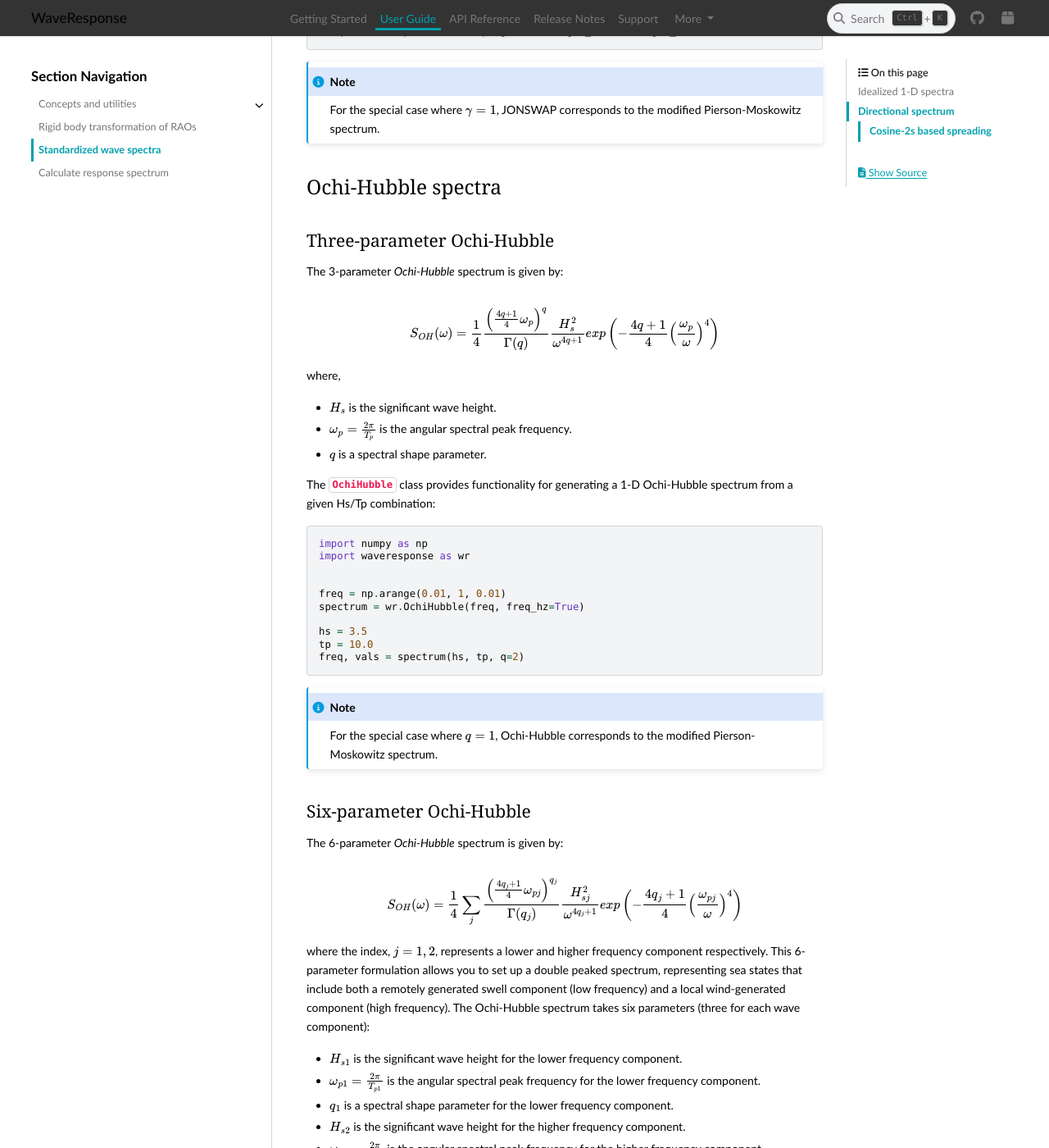
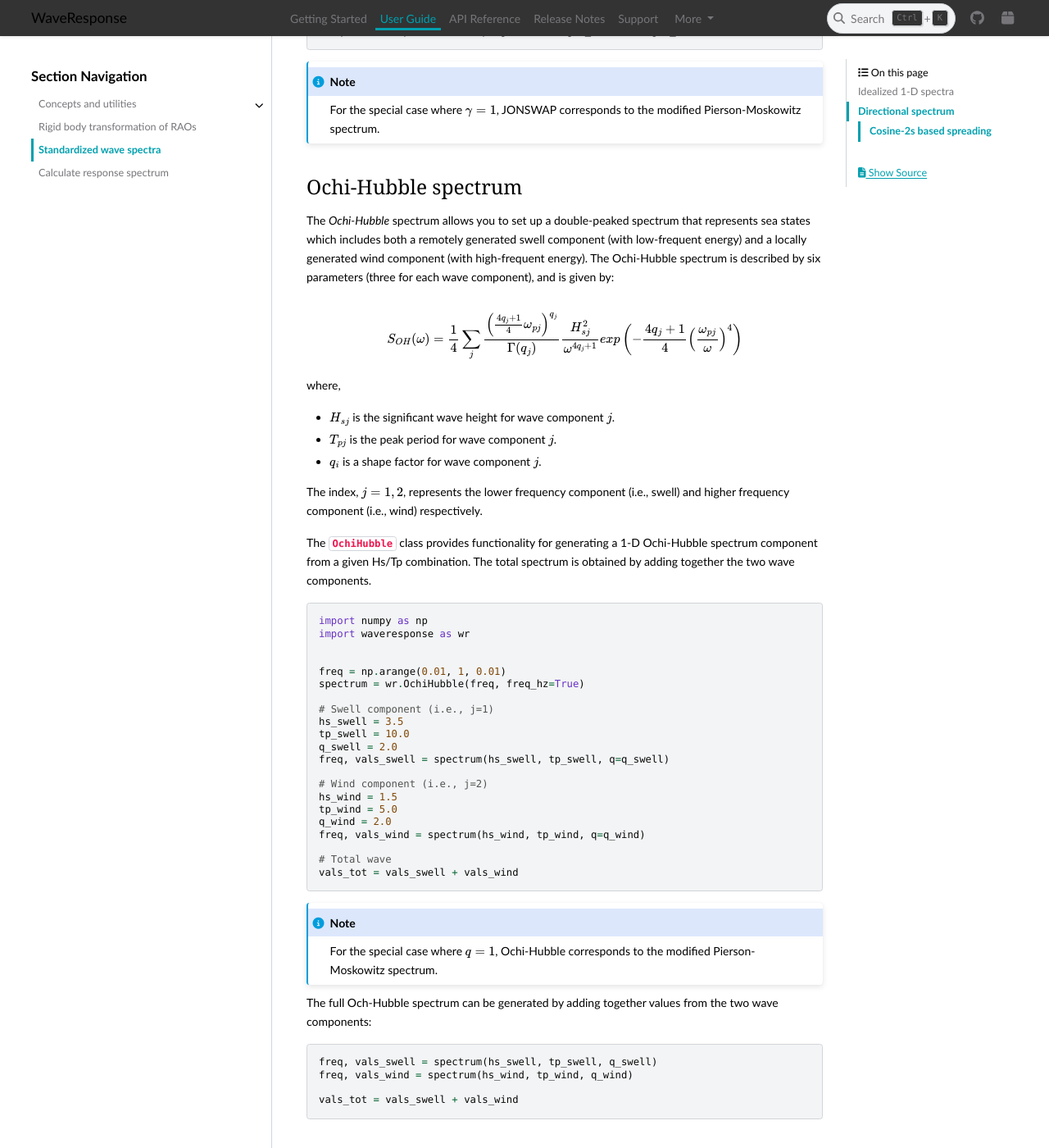
Before and after one commit to 4Subsea/waveresponse-python, a Sphinx documentation site: the page built from docs/user_guide/standardized_spectra.rst, in a window 1280 px wide and 1400 px high, scrolled down 1675 px. Shown: the whole window at 82% size. Built offline with Sphinx 7.4.7 and the PyData theme 0.15.4, drawn with Linux system fonts in a browser that asks for light colours; some of the changed text lies outside the part shown.

Commit message:
new ochi-hubble docs

```diff
--- a/docs/user_guide/standardized_spectra.rst
+++ b/docs/user_guide/standardized_spectra.rst
@@ -94,8 +94,73 @@ JONSWAP spectrum from a given Hs/Tp combination:
     spectrum.
 
 
-Ochi-Hubble spectra
--------------------
+Ochi-Hubble spectrum
+--------------------
+The *Ochi-Hubble* spectrum allows you to set up a double-peaked spectrum that represents
+sea states which includes both a remotely generated swell component (with low-frequent energy)
+and a locally generated wind component (with high-frequent energy). The Ochi-Hubble spectrum
+is described by six parameters (three for each wave component), and is given by:
+
+.. math::
+
+    S_{OH}(\omega) = \frac{1}{4} \sum_j \frac{\left( \frac{4q_j+1}{4}\omega_{pj} \right)^{q_j}}{\Gamma(q_j)}
+    \frac{H_{sj}^2}{\omega^{4q_j+1}}exp\left( -\frac{4q_j+1}{4} \left( \frac{\omega_{pj}}{\omega} \right)^4 \right)
+
+where,
+
+- :math:`H_{sj}` is the significant wave height for wave component :math:`j`.
+- :math:`T_{pj}` is the peak period for wave component :math:`j`.
+- :math:`q_i` is a shape factor for wave component :math:`j`.
+
+The index, :math:`j = 1, 2`, represents the lower frequency component (i.e., swell)
+and higher frequency component (i.e., wind) respectively.
+
+The :class:`~waveresponse.OchiHubble` class provides functionality for generating a 1-D
+Ochi-Hubble spectrum component from a given Hs/Tp combination. The total spectrum
+is obtained by adding together the two wave components.
+
+.. code:: python
+
+    import numpy as np
+    import waveresponse as wr
+
+
+    freq = np.arange(0.01, 1, 0.01)
+    spectrum = wr.OchiHubble(freq, freq_hz=True)
+
+    # Swell component (i.e., j=1)
+    hs_swell = 3.5
+    tp_swell = 10.0
+    q_swell = 2.0
+    freq, vals_swell = spectrum(hs_swell, tp_swell, q=q_swell)
+
+    # Wind component (i.e., j=2)
+    hs_wind = 1.5
+    tp_wind = 5.0
+    q_wind = 2.0
+    freq, vals_wind = spectrum(hs_wind, tp_wind, q=q_wind)
+
+    # Total wave
+    vals_tot = vals_swell + vals_wind
+
+.. note::
+
+    For the special case where :math:`q = 1`, Ochi-Hubble corresponds to the modified Pierson-Moskowitz
+    spectrum.
+
+The full Och-Hubble spectrum can be generated by adding together values from the
+two wave components:
+
+.. code:: python
+
+    freq, vals_swell = spectrum(hs_swell, tp_swell, q_swell)
+    freq, vals_wind = spectrum(hs_wind, tp_wind, q_wind)
+
+    vals_tot = vals_swell + vals_wind
+
+
+Ochi-Hubble spectra new
+-----------------------
 
 Three-parameter Ochi-Hubble
 ...........................
```
